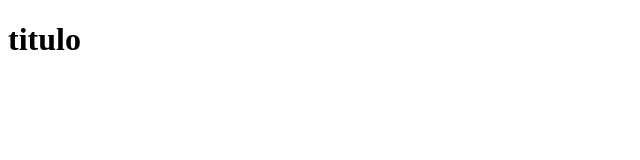
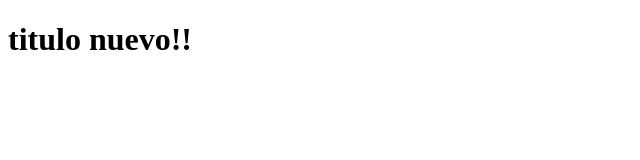
Before and after one commit to AngelGalarde/hellow-world-git, a plain HTML site: page index.html in a window 1280 px wide. Shown: the whole page, without its empty margins (0-640 px from the left). Drawn offline with Linux system fonts and the light colour scheme.

Commit message:
Se modifico titulo index

```diff
--- a/index.html
+++ b/index.html
@@ -7,6 +7,6 @@
     <title>Prueba</title>
 </head>
 <body>
-    <h1>titulo</h1>
+    <h1>titulo nuevo!!</h1>
 </body>
 </html>
```
